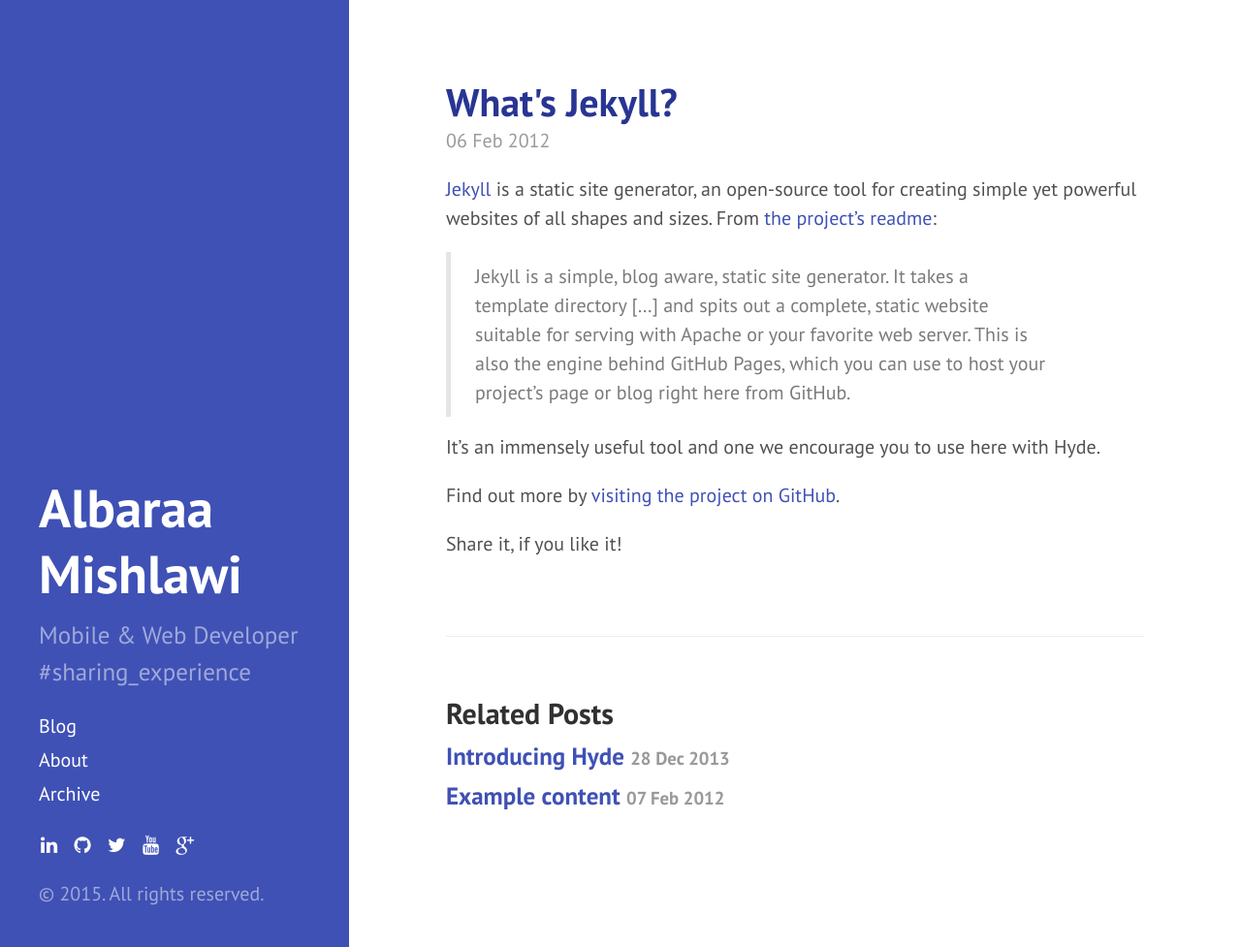
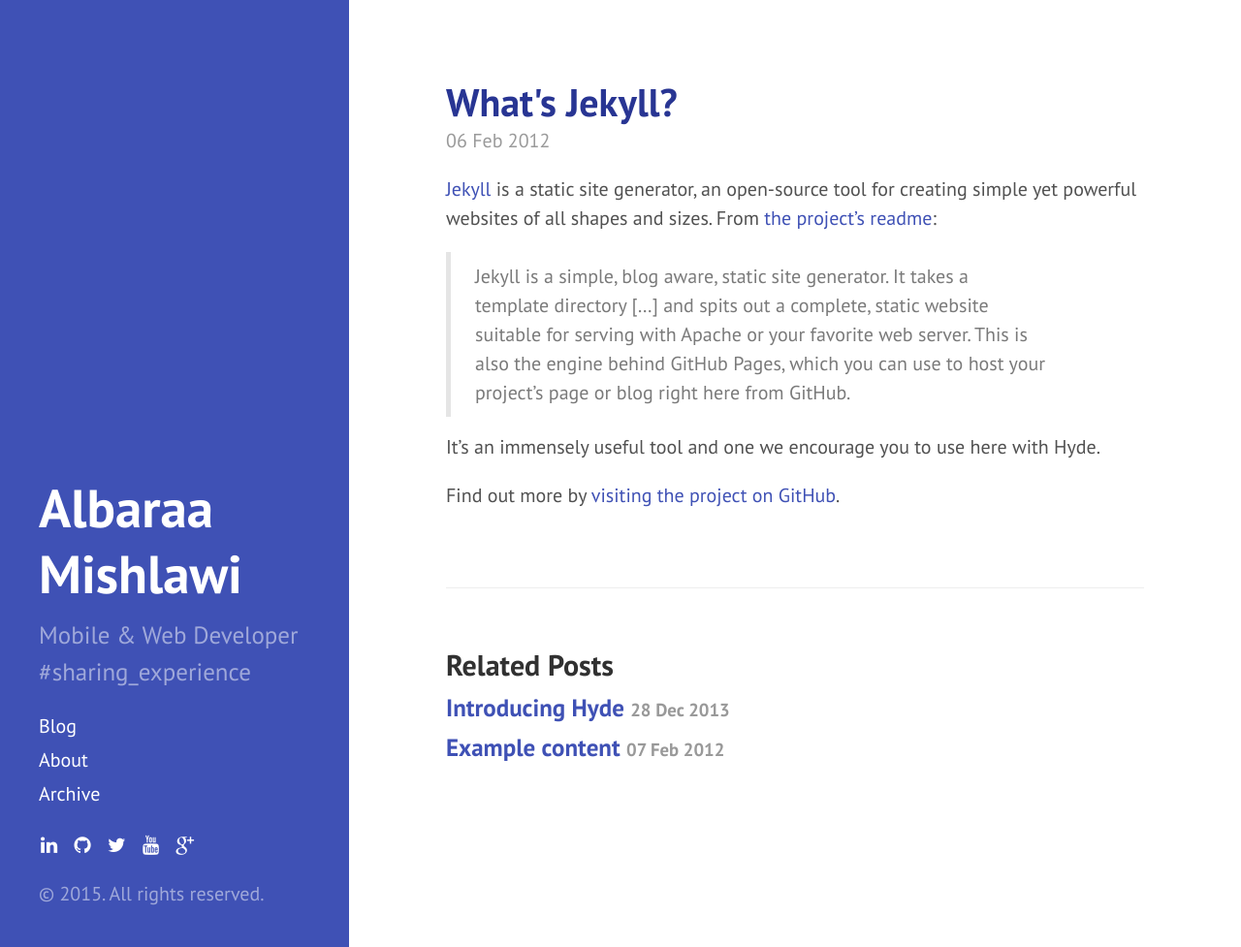
Before and after one commit to albaraam/albaraam.github.io, a Jekyll site: the page built from _posts/2012-02-06-whats-jekyll.md, in a window 1280 px wide and 977 px high. Shown: the whole window at 97% size. Built offline with Jekyll 4.4.1, drawn with Linux system fonts in a browser that asks for light colours; Markdown is read by kramdown in place of the engine named in the settings; comment, search, counter and statistics services are not loaded.

Commit message:
remove share-links wrapper content

```diff
--- a/_layouts/post.html
+++ b/_layouts/post.html
@@ -8,7 +8,7 @@
   <span class="post-date">{{ page.date | date_to_string }}</span>
   {{ content }}
   <div class="share-links">
-    Share it, if you like it!
+
   </div>
   {% include disqus.html %}
 </div>
```
